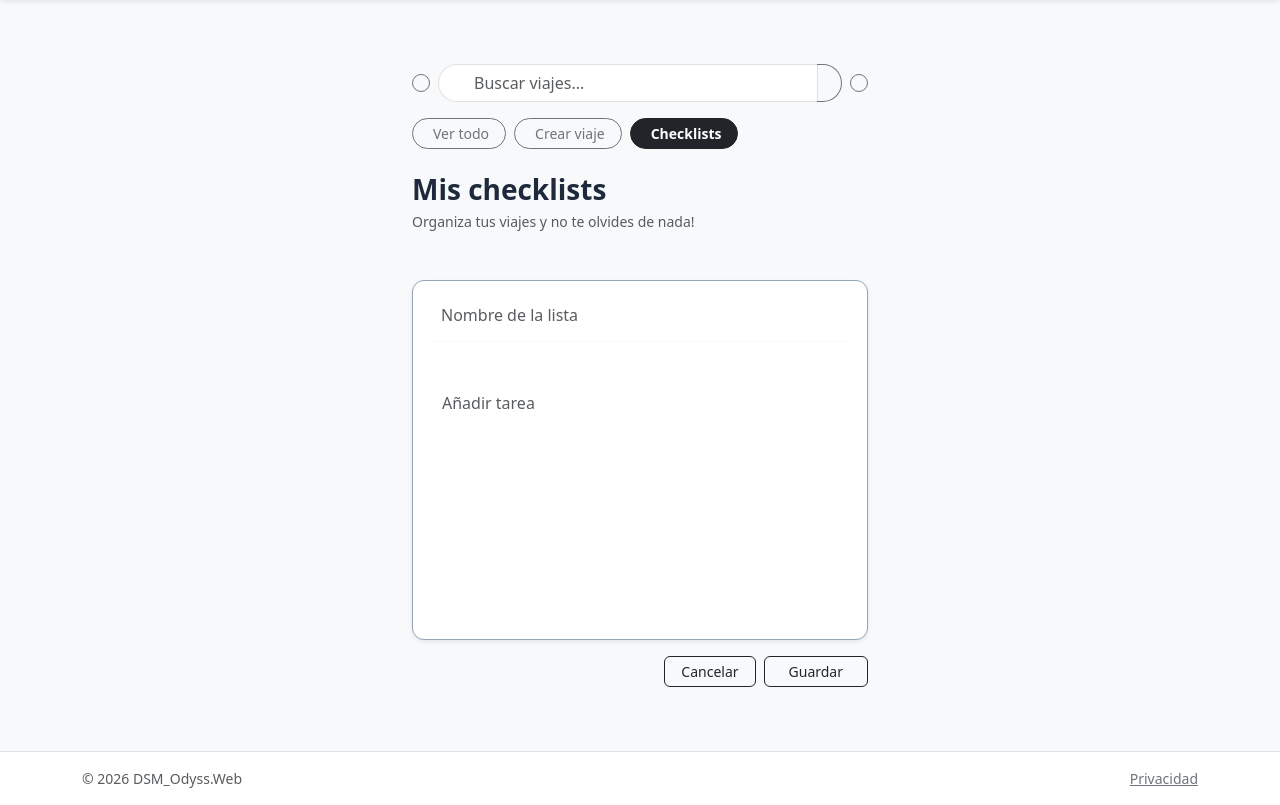
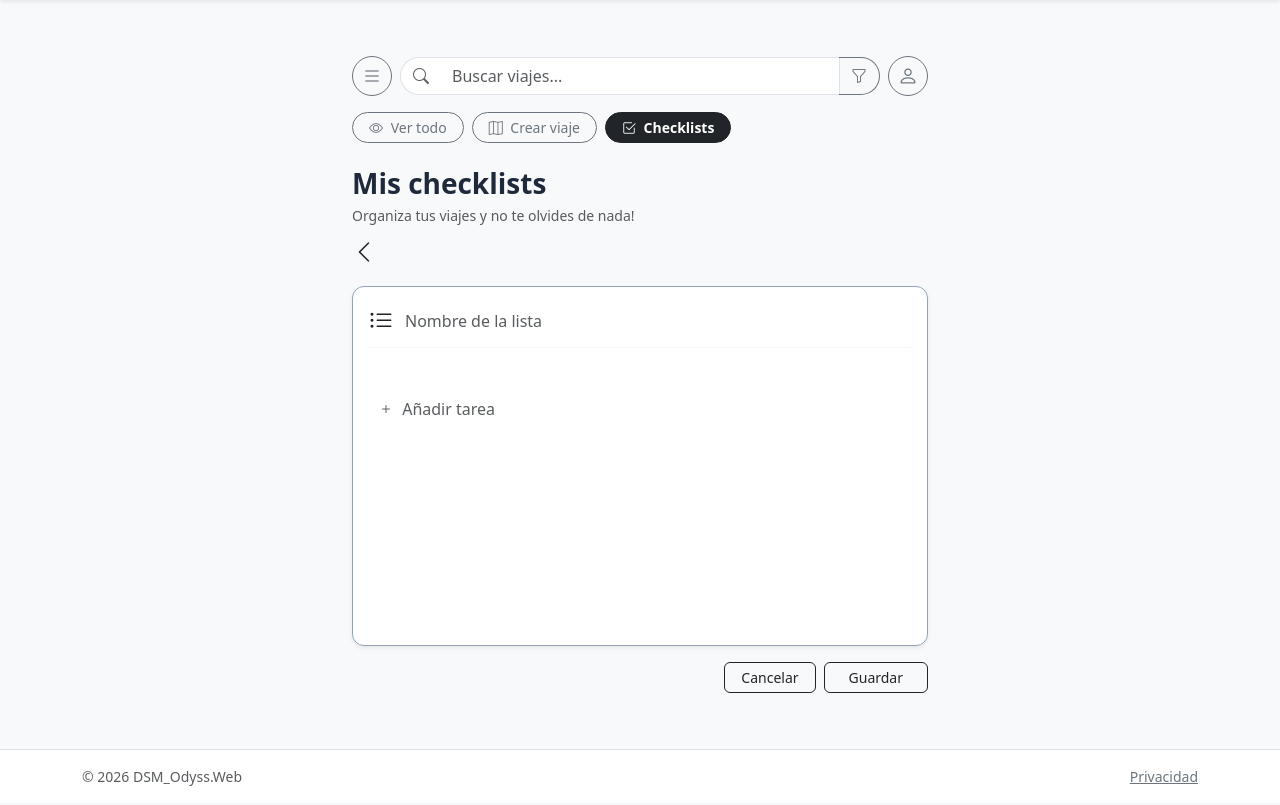
Before and after one commit to alexpunzi/DSM_Odyss, an ASP.NET Core app: template DSM_Odyss/generated/DSM_Odyss.Web/Views/Checklist/Edit.cshtml in a window 1280 px wide. Shown: the part 56-861 px from the top of the page. Run offline with ASP.NET Core 8, Linux system fonts and the light colour scheme; the template is opened without the code that fills it, so the values that code supplies are empty; style sheets or scripts are compiled from the project's sources; some libraries are stand-ins or nearby versions.

Commit message:
Arreglos visuales de los botones

```diff
--- a/DSM_Odyss/generated/DSM_Odyss.Web/Views/Checklist/Create.cshtml
+++ b/DSM_Odyss/generated/DSM_Odyss.Web/Views/Checklist/Create.cshtml
@@ -4,7 +4,7 @@
     ViewData["Title"] = "Nueva checklist";
 }
 
-<div class="container py-3" style="max-width: 480px;">
+<div class="container py-2" style="max-width: 600px;">
     @{ ViewData["TopBarActiva"] = "checklist"; }
     <partial name="_TopBar" />
 
--- a/DSM_Odyss/generated/DSM_Odyss.Web/Views/Checklist/Delete.cshtml
+++ b/DSM_Odyss/generated/DSM_Odyss.Web/Views/Checklist/Delete.cshtml
@@ -4,7 +4,7 @@
     ViewData["Title"] = "Eliminar checklist";
 }
 
-<div class="container py-3" style="max-width: 480px;">
+<div class="container py-2" style="max-width: 600px;">
     @{ ViewData["TopBarActiva"] = "checklist"; }
     <partial name="_TopBar" />
 
--- a/DSM_Odyss/generated/DSM_Odyss.Web/Views/Checklist/Details.cshtml
+++ b/DSM_Odyss/generated/DSM_Odyss.Web/Views/Checklist/Details.cshtml
@@ -4,7 +4,7 @@
     ViewData["Title"] = "Detalles de checklist";
 }
 
-<div class="container py-3" style="max-width: 480px;">
+<div class="container py-2" style="max-width: 600px;">
     @{ ViewData["TopBarActiva"] = "checklist"; }
     <partial name="_TopBar" />
 
--- a/DSM_Odyss/generated/DSM_Odyss.Web/Views/Checklist/Edit.cshtml
+++ b/DSM_Odyss/generated/DSM_Odyss.Web/Views/Checklist/Edit.cshtml
@@ -4,7 +4,7 @@
     ViewData["Title"] = "Editar checklist";
 }
 
-<div class="container py-3" style="max-width: 480px;">
+<div class="container py-2" style="max-width: 600px;">
     @{ ViewData["TopBarActiva"] = "checklist"; }
     <partial name="_TopBar" />
 
--- a/DSM_Odyss/generated/DSM_Odyss.Web/Views/Checklist/Index.cshtml
+++ b/DSM_Odyss/generated/DSM_Odyss.Web/Views/Checklist/Index.cshtml
@@ -4,7 +4,7 @@
     ViewData["Title"] = "Mis checklists";
 }
 
-<div class="container py-3" style="max-width: 480px;">
+<div class="container py-2" style="max-width: 600px;">
     @{ ViewData["TopBarActiva"] = "checklist"; }
     <partial name="_TopBar" />
 
--- a/DSM_Odyss/generated/DSM_Odyss.Web/Views/Shared/_Layout.cshtml
+++ b/DSM_Odyss/generated/DSM_Odyss.Web/Views/Shared/_Layout.cshtml
@@ -6,6 +6,7 @@
     <meta name="theme-color" content="#0d6efd" />
     <title>@ViewData["Title"] · DSM_Odyss.Web</title>
     <link href="https://cdn.jsdelivr.net/npm/bootstrap@5.3.8/dist/css/bootstrap.min.css" rel="stylesheet" integrity="sha384-sRIl4kxILFvY47J16cr9ZwB07vP4J8+LH7qKQnuqkuIAvNWLzeN8tE5YBujZqJLB" crossorigin="anonymous" />
+    <link rel="stylesheet" href="https://cdn.jsdelivr.net/npm/bootstrap-icons@1.11.3/font/bootstrap-icons.min.css" />
     <link rel="stylesheet" href="~/css/site.css" asp-append-version="true" />
     <link rel="stylesheet" href="~/DSM_Odyss.Web.styles.css" asp-append-version="true" />
 </head>
--- a/DSM_Odyss/generated/DSM_Odyss.Web/wwwroot/css/site.css
+++ b/DSM_Odyss/generated/DSM_Odyss.Web/wwwroot/css/site.css
@@ -16,3 +16,15 @@ body { min-width: 320px; }
 .form-control:focus, .form-select:focus { box-shadow: 0 0 0 .25rem rgba(13, 110, 253, .15); }
 
 code { color: var(--bs-code-color); }
+
+/* Botones redondos: círculo perfecto (mismo ancho y alto) con el icono centrado */
+.btn.rounded-circle {
+    width: 2.5rem;
+    height: 2.5rem;
+    padding: 0 !important;
+    display: inline-flex;
+    align-items: center;
+    justify-content: center;
+    flex-shrink: 0;
+    line-height: 1;
+}
```
